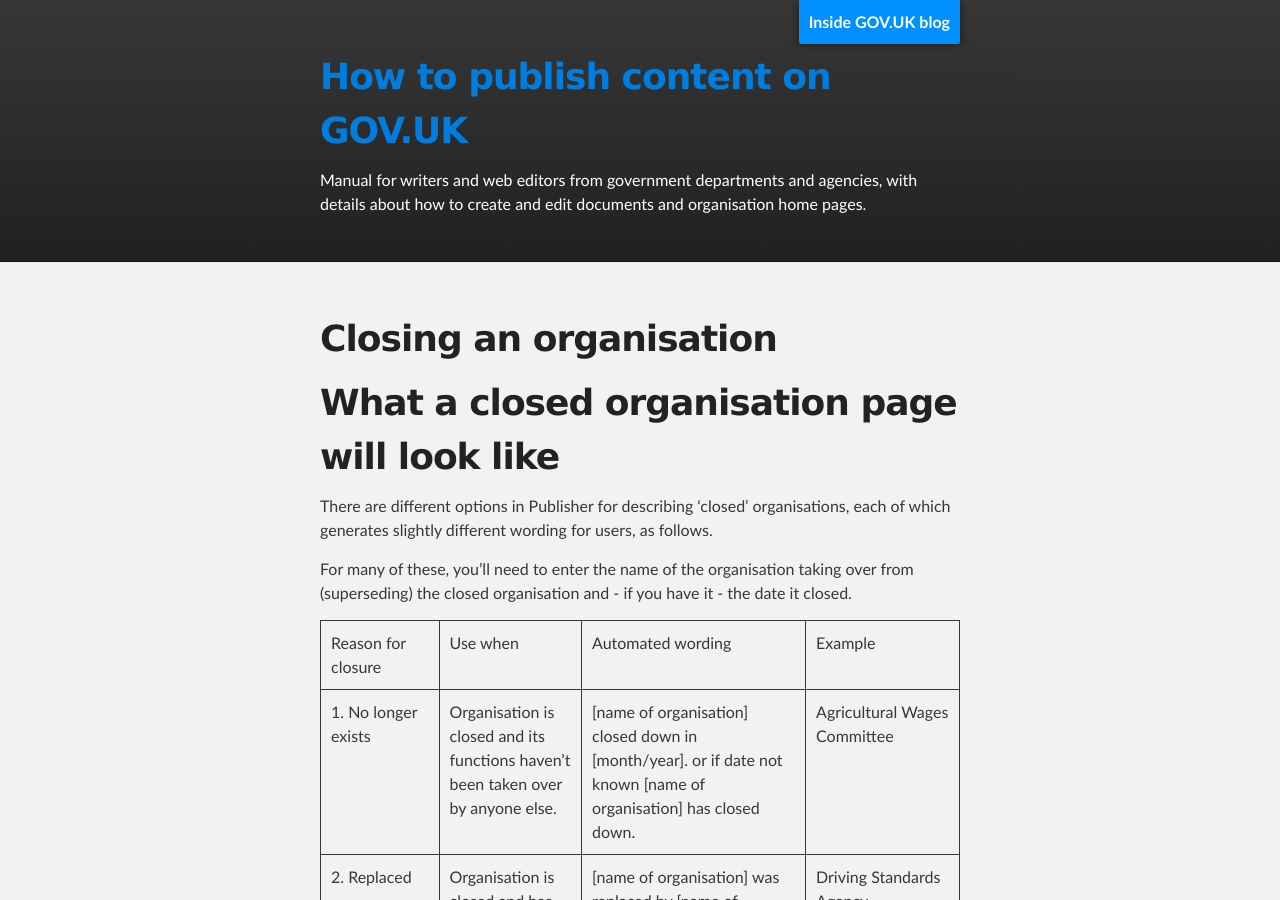
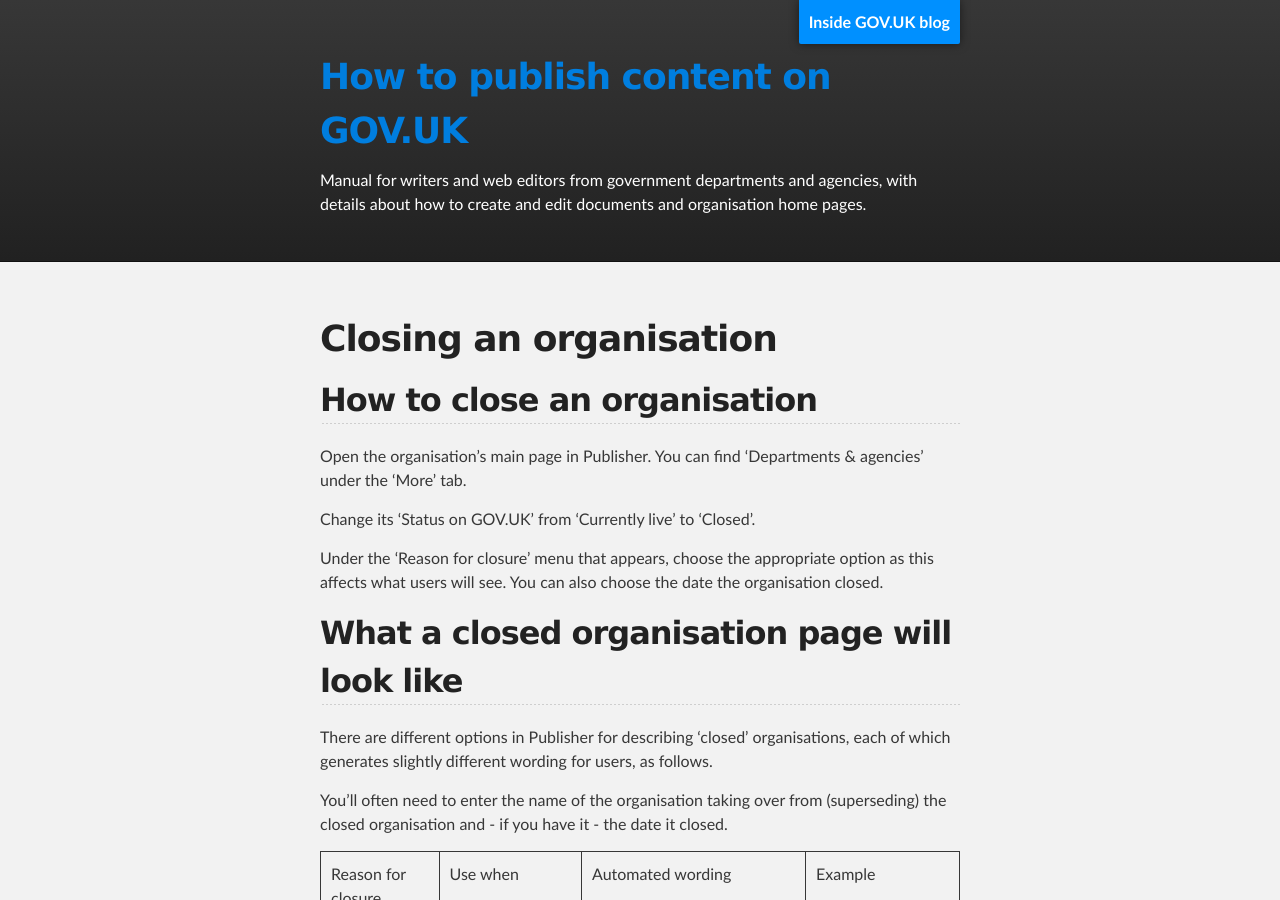
Before and after one commit to alphagov/inside-government-admin-guide, a Jekyll site: the page built from organisations-groups/closing-organisation.md, in a window 1280 px wide and 900 px high. Built offline with Jekyll 4.4.1, drawn with Linux system fonts in a browser that asks for light colours.

Commit message:
minor edits to closing org page

```diff
--- a/organisations-groups/closing-organisation.md
+++ b/organisations-groups/closing-organisation.md
@@ -5,11 +5,19 @@
 
 # Closing an organisation
 
-# What a closed organisation page will look like
+##How to close an organisation
+
+Open the organisation’s main page in Publisher. You can find ‘Departments & agencies’ under the ‘More’ tab.
+
+Change its ‘Status on GOV.UK’ from ‘Currently live’ to ‘Closed’.
+
+Under the ‘Reason for closure’ menu that appears, choose the appropriate option as this affects what users will see. You can also choose the date the organisation closed.
+
+## What a closed organisation page will look like
 
 There are different options in Publisher for describing ‘closed’ organisations, each of which generates slightly different wording for users, as follows.
 
-For many of these, you’ll need to enter the name of the organisation taking over from (superseding) the closed organisation and - if you have it - the date it closed.
+You’ll often need to enter the name of the organisation taking over from (superseding) the closed organisation and - if you have it - the date it closed.
 
 <table>
   <tr>
```
